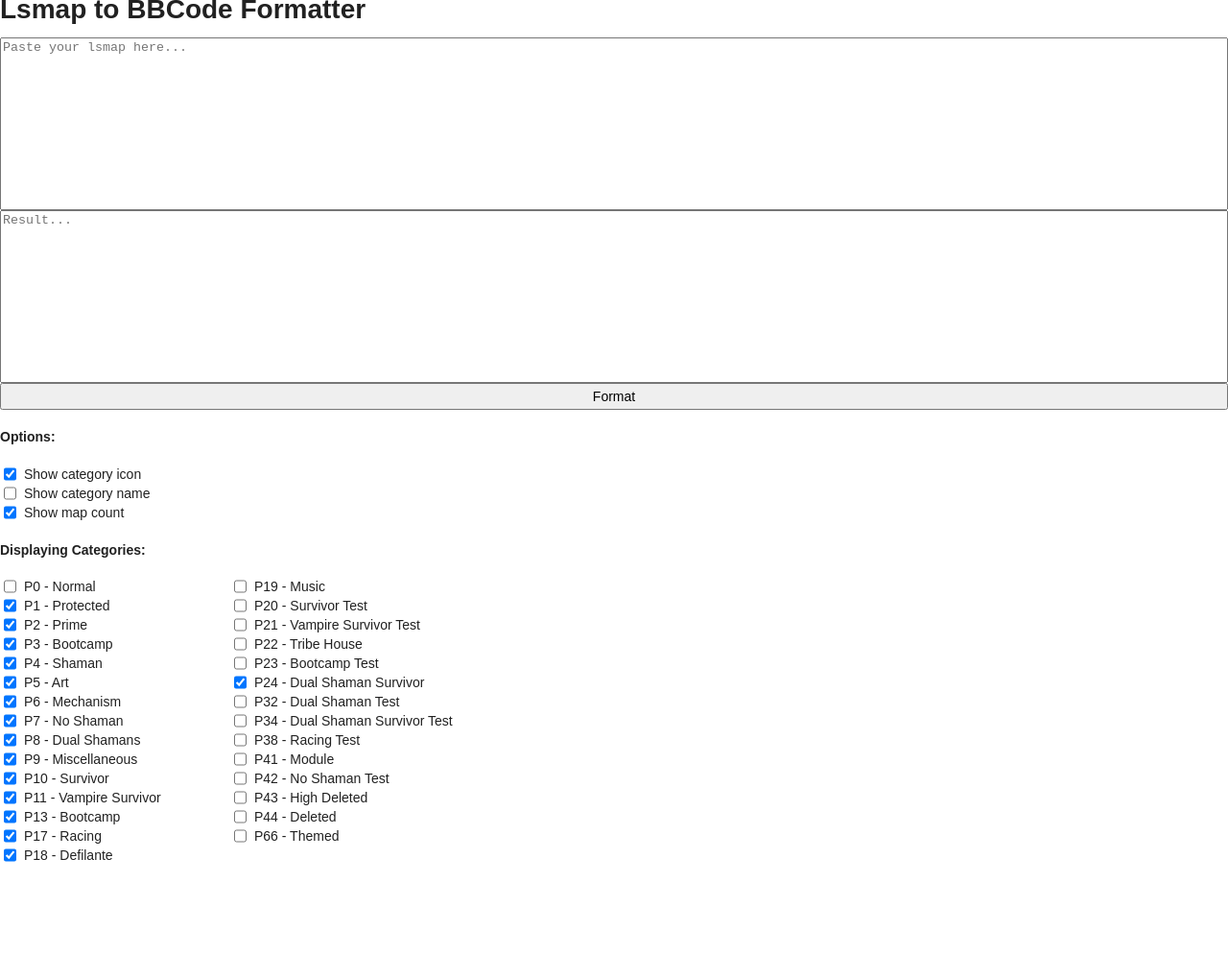
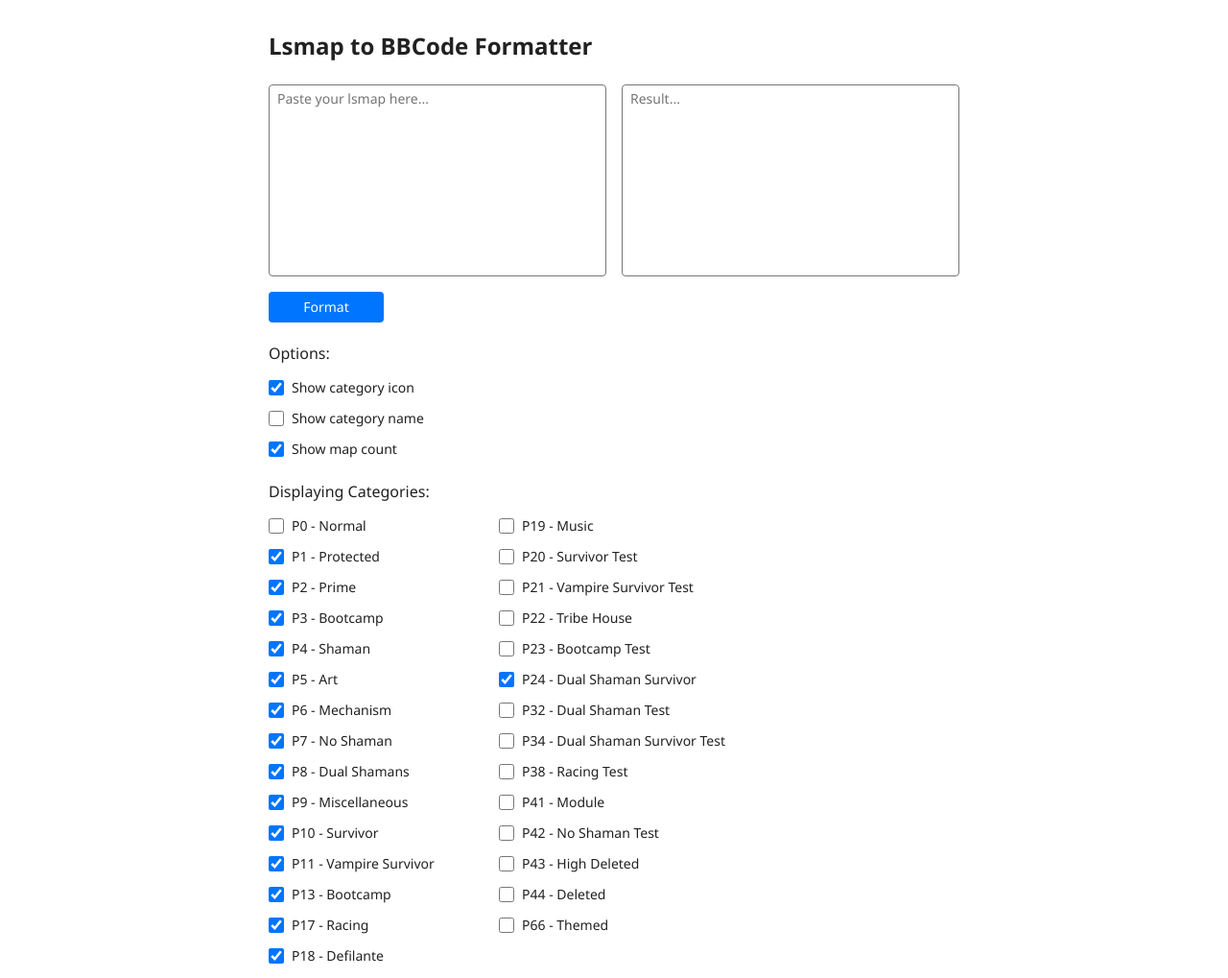
Before and after one commit to gabefo/lsmap-formatter, a plain HTML site: page index.html in a window 1280 px wide. Shown: the whole page at 96% size. Before the commit the page ends 901 px from the top, so only its background shows below. Drawn offline with Linux system fonts and the light colour scheme.

Commit message:
Update style.css

```diff
--- a/style.css
+++ b/style.css
@@ -1,93 +1,107 @@
 body {
     margin: 0;
-    font-family: Arial, Helvetica, sans-serif;
+    font-family: 'Segoe UI', Tahoma, Geneva, Verdana, sans-serif;
     font-size: 14px;
     line-height: 20px;
     color: #212121;
 }
 
 textarea {
-    width: 100%;
-    height: 180px;
+    width: calc(50% - 8px);
+    height: 200px;
+    padding: 4px 8px;
+    font-family: 'Segoe UI', Tahoma, Geneva, Verdana, sans-serif;
+    font-size: 14px;
+    line-height: 20px;
+    color: #212121;
+    border: 1px #767676 solid;
+    border-radius: 4px;
+    outline: none;
     resize: none;
 }
 
-input[type=checkbox] {
-    margin-right: 8px;
+button {
+    -webkit-align-self: flex-start;
+    -ms-flex-item-align: start;
+    align-self: flex-start;
+    margin: 0 0 8px;
+    min-width: 120px;
+    padding: 0 16px;
+    font-family: 'Segoe UI', Tahoma, Geneva, Verdana, sans-serif;
+    font-size: 14px;
+    font-weight: 500;
+    line-height: 32px;
+    color: #ffffff;
+    background-color: #0075ff;
+    border: none;
+    border-radius: 4px;
+    outline: none;
+    cursor: pointer;
+    user-select: none;
 }
 
-button {
-    display: block;
-    font-family: Arial, Helvetica, sans-serif;
-    font-size: 14px;
-    line-height: 24px;
-    width: 100%;
-    padding: 0 16px;
+button:hover {
+    background-color: #005cc8;
+}
+
+input[type=checkbox] {
+    margin: 4px 8px 4px 0;
+    width: 16px;
+    height: 16px;
+    outline: none;
 }
 
 label {
     display: -webkit-flex;
     display: -ms-flexbox;
     display: flex;
+    margin-bottom: 8px;
     width: 240px;
+    line-height: 24px;
     user-select: none;
 }
 
-span {
-    margin-bottom: 4px;
+h1 {
+    font-size: 24px;
+    font-weight: 500px;
+    line-height: 32px;
+    margin: 24px 0;
 }
 
-.wrapper {
+h4 {
+    font-size: 16px;
+    font-weight: 500;
+    line-height: 1;
+    margin: 16px 0;
+}
+
+#wrapper {
     display: -webkit-flex;
     display: -ms-flexbox;
     display: flex;
-    padding: 16px 24px;
-}
-
-.panel {
-    display: -webkit-flex;
-    display: -ms-flexbox;
-    display: flex;
-    -webkit-flex-direction: column;
-    -ms-flex-direction: column;
-    flex-direction: column;
-    padding: 8px;
-    box-sizing: border-box;
-}
-
-.left, .right {
-    width: calc(50% - 80px);
-}
-
-.center {
-    margin-top: 24px;
-    width: 160px;
-}
-
-#options {
-    display: -webkit-flex;
-    display: -ms-flexbox;
-    display: flex;
-    -webkit-flex-direction: column;
-    -ms-flex-direction: column;
-    flex-direction: column;
-    margin-top: 16px;
-    width: 100%;
-}
-
-#general {
-    display: -webkit-flex;
-    display: -ms-flexbox;
-    display: flex;
+    margin: 0 auto;
+    width: 720px;
+    padding: 8px 16px;
     -webkit-flex-direction: column;
     -ms-flex-direction: column;
     flex-direction: column;
 }
 
-#categories {
+#row {
     display: -webkit-flex;
     display: -ms-flexbox;
     display: flex;
+    margin-bottom: 16px;
+    -webkit-justify-content: space-between;
+    -ms-flex-pack: justify;
+    justify-content: space-between;
+}
+
+#options, #categories {
+    display: -webkit-flex;
+    display: -ms-flexbox;
+    display: flex;
+    max-height: 480px;
     -webkit-flex-direction: column;
     -ms-flex-direction: column;
     flex-direction: column;
@@ -100,6 +114,4 @@ span {
     -webkit-align-content: flex-start;
     -ms-flex-line-pack: start;
     align-content: flex-start;
-    margin-top: 16px;
-    max-height: 300px;
 }
```
